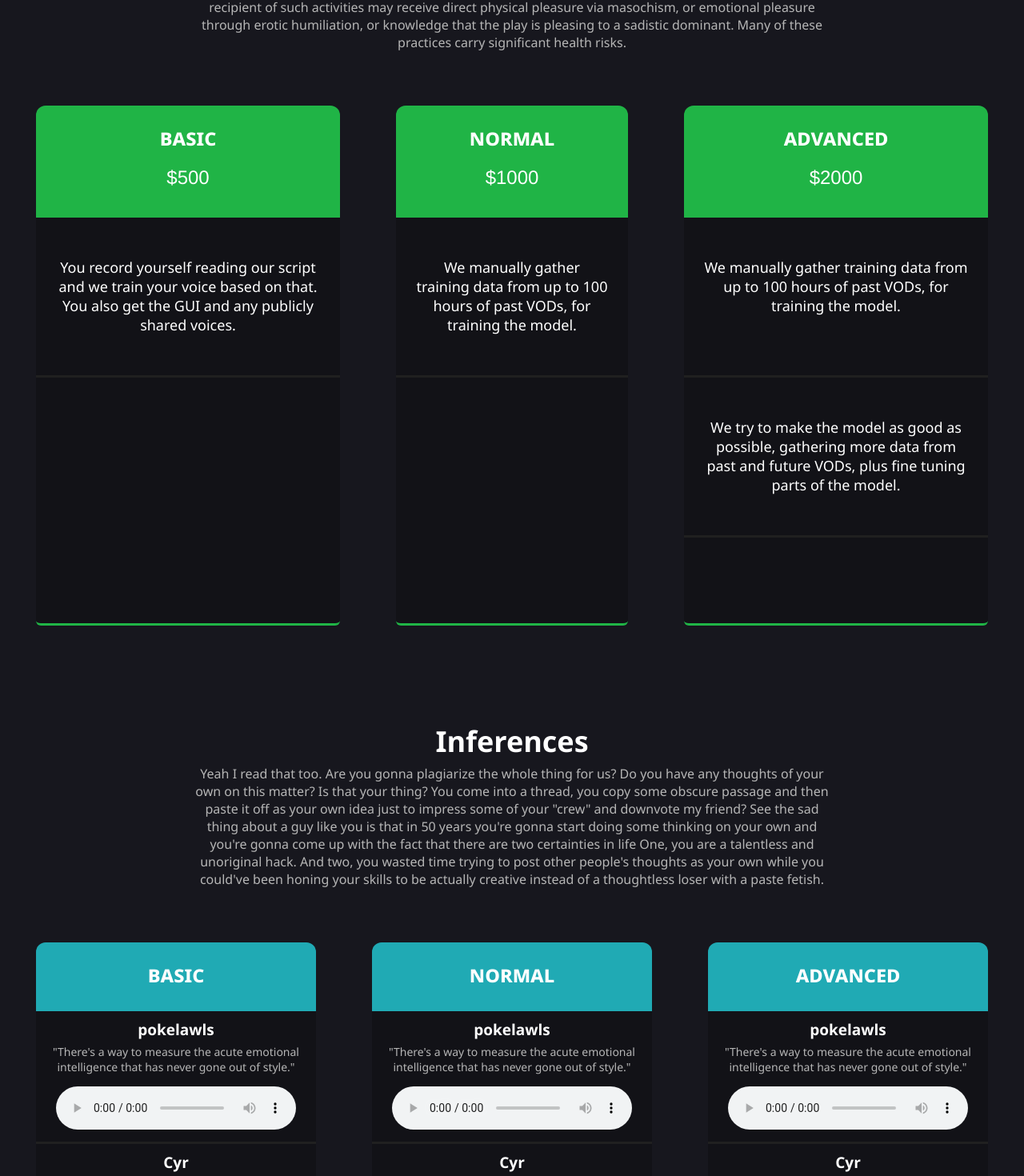
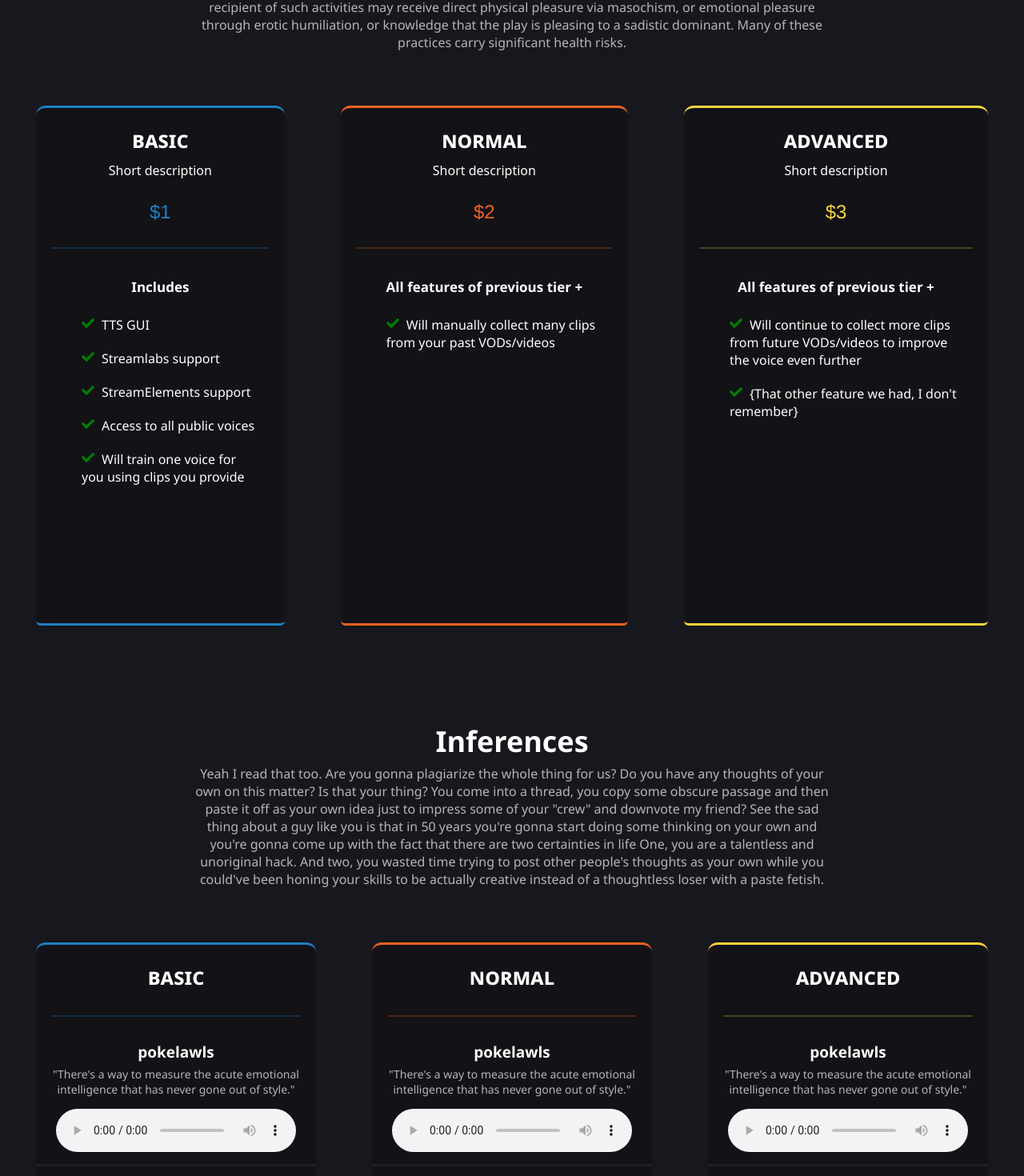
Before and after one commit to serg06/TTSLabs-Website, a React (Create React App) app: page / in a window 1280 px wide. Shown: the part 357-1827 px from the top of the page at 80% size. Built offline with nearby package versions, Linux system fonts and the light colour scheme.

Commit message:
changed tier style

```diff
--- a/src/components/InferenceTierCard.jsx
+++ b/src/components/InferenceTierCard.jsx
@@ -5,10 +5,11 @@
     {
         return(
             <div className="InferenceTierCard">
-                <header className="InferenceTierCardHeader">
+                <header className="InferenceTierCardHeader" style={{"border-top": "3px solid " + this.props.color}}>
                     <h1 className="InferenceTierCardTierName">{ this.props.tier_name }</h1>
+                    <hr className="InferenceTierCardHorizontalLine" style={{"border-top": "2px solid" + this.props.color}} />
                 </header>
-                <div className="InferenceTierCardBody">
+                <div className="InferenceTierCardBody" style={{"border-bottom": "3px solid " + this.props.color}}>
                     { this.props.inferences.map((inference, id) => <div><div className="InferenceTierCardInferenceName" key={ id }>{ inference.name }</div> <div className="InferenceTierCardInferenceText"> "{ inference.text }" </div> <div className="InferenceTierCardPlayer"><audio controls><source src={ inference.audio_url }></source></audio></div></div> )}
                 </div>
             </div>
--- a/src/components/InferenceTierList.jsx
+++ b/src/components/InferenceTierList.jsx
@@ -12,6 +12,7 @@
                                                 key={ tier.id }
                                                 tier_name={ tier.tier_name }
                                                 inferences={ tier.inferences }
+                                                color={ tier.color }
                                                 />) }
             </div>
         )
--- a/src/components/TierCard.jsx
+++ b/src/components/TierCard.jsx
@@ -1,16 +1,23 @@
 import React, { Component } from 'react';
+
+import checkmark from "../images/checkmark.svg"
 
 class Tier extends Component {
     render ()
     {
         return(
             <div className="TierCard">
-                <header className="TierCardHeader">
+                <header className="TierCardHeader" style={{"border-top": "3px solid " + this.props.color}}>
                     <h1 className="TierCardTierName">{ this.props.tier_name }</h1>
-                    <p className="TierCardPriceTag">${ this.props.price }</p>
+                    <p className="TierCardShortDescription">Short description</p>
+                    <p className="TierCardPriceTag" style={{color: this.props.color}}>${ this.props.price }</p>
+                    <hr className="TierCardHorizontalLine" style={{"border-top": "2px solid" + this.props.color}} />
                 </header>
-                <div className="TierCardBody">
-                    { this.props.descriptions.map((text, id) => <div key={ id } className="TierCardText">{ text }</div>) }
+                <div className="TierCardBody" style={{"border-bottom": "3px solid " + this.props.color}}>
+                    { this.props.id > 0 ? <div className="TierCardPreviousTierInfo">All features of previous tier +</div> : <div className="TierCardPreviousTierInfo">Includes</div>}
+                    <ul className="TierCardItemContainer">
+                        { this.props.descriptions.map((text, id) => <li key={ id } className="TierCardListItem">{ text }</li>) }
+                    </ul>
                 </div>
             </div>
         )
--- a/src/components/TierList.jsx
+++ b/src/components/TierList.jsx
@@ -13,6 +13,8 @@
                                                 tier_name={ tier.tier_name }
                                                 descriptions={ tier.descriptions }
                                                 price={ tier.price }
+                                                color={ tier.color }
+                                                id={ tier.id }
                                                 />) }
             </div>
         )
--- a/src/data/inference_tiers.json
+++ b/src/data/inference_tiers.json
@@ -2,6 +2,7 @@
     {
         "id": 0,
         "tier_name": "basic",
+        "color": "#1E81C3",
         "inferences": [
             {
                 "name": "pokelawls",
@@ -18,6 +19,7 @@
     {
         "id": 1,
         "tier_name": "normal",
+        "color": "#ED641E",
         "inferences": [
             {
                 "name": "pokelawls",
@@ -34,6 +36,7 @@
     {
         "id": 2,
         "tier_name": "advanced",
+        "color": "#FCD33D",
         "inferences": [
             {
                 "name": "pokelawls",
--- a/src/data/tiers.json
+++ b/src/data/tiers.json
@@ -2,26 +2,33 @@
     {
         "id": 0,
         "tier_name": "basic",
-        "price": 500,
+        "price": 1,
+        "color": "#1E81C3",
         "descriptions": [
-            "You record yourself reading our script and we train your voice based on that. You also get the GUI and any publicly shared voices."
+            "TTS GUI",
+            "Streamlabs support",
+            "StreamElements support",
+            "Access to all public voices",
+            "Will train one voice for you using clips you provide"
         ]
     },
     {
         "id": 1,
         "tier_name": "normal",
-        "price": 1000,
+        "price": 2,
+        "color": "#ED641E",
         "descriptions": [
-            "We manually gather training data from up to 100 hours of past VODs, for training the model."
+            "Will manually collect many clips from your past VODs/videos"
         ]
     },
     {
         "id": 2,
         "tier_name": "advanced",
-        "price": 2000,
+        "price": 3,
+        "color": "#FCD33D",
         "descriptions": [
-            "We manually gather training data from up to 100 hours of past VODs, for training the model.",
-            "We try to make the model as good as possible, gathering more data from past and future VODs, plus fine tuning parts of the model."
+            "Will continue to collect more clips from future VODs/videos to improve the voice even further",
+            "{That other feature we had, I don't remember}"
         ]
     }
 ]
--- a/src/style.css
+++ b/src/style.css
@@ -55,18 +55,20 @@
 }
 
 .TierCardHeader {
-    background-color:rgb(32, 180, 70);
     border-radius: 12px 12px 0px 0px;
+    background-color:rgb(18, 18, 23);
     font-size: 16px;
     padding: 20px;
-    border-bottom: none;
+}
+
+.TierCardHorizontalLine {
+    margin-top: 30px;
 }
 
 .TierCardBody {
     background-color:rgb(18, 18, 23);
     border-radius: 0px 0px 6px 6px;
     height: 100%;
-    border-bottom: 3px solid rgb(32, 180, 70);
 }
 
 .TierCardTierName {
@@ -78,16 +80,31 @@
     font: 24px "Franklin Gothic Medium";
 }
 
-.TierCardText {
-    border-bottom: 3px solid rgb(32, 32, 32);
-    min-height: 200px;
-    padding: 50px 25px 0px 25px;
-    display: flex;
-    text-align: center;
-    font: 18px "Segoe UI";
+.TierCardItemContainer {
+    margin-left: 25px;
 }
 
+.TierCardListItem {
+    list-style: none;
+    font: 16px "Segoe UI";
+    padding: 10px 30px 10px 0px;
+    text-align: left;
+}
 
+.TierCardPreviousTierInfo {
+    font: bold 17px "Segoe UI";
+    padding-bottom: 15px;
+}
+
+.TierCardListItem::before {
+    content: '';
+    display: inline-block;
+    height: 16px;
+    width: 16px;
+    background-repeat: no-repeat;
+    padding-left: 25px;
+    background-image: url("./images/checkmark.svg");
+}
 
 
 
@@ -119,7 +136,6 @@
     display: flex;
 }
 
-
 /* INFERENCE TIER CARD */
 .InferenceTierCard {
     display: flex;
@@ -130,11 +146,15 @@
 }
 
 .InferenceTierCardHeader {
-    background-color:rgb(32, 170, 180);
     border-radius: 12px 12px 0px 0px;
     font-size: 16px;
-    padding: 20px;
+    background-color:rgb(18, 18, 23);
+    padding: 20px 20px 5px 20px;
     border-bottom: none;
+}
+
+.InferenceTierCardHorizontalLine {
+    margin-top: 30px;
 }
 
 .InferenceTierCardBody {
@@ -143,7 +163,6 @@
     border-radius: 0px 0px 6px 6px;
     font: 18px "Segoe UI";
     height: 100%;
-    border-bottom: 3px solid rgb(32, 170, 180);
 }
 
 .InferenceTierCardTierName {
```
Also changed, not shown: src/images/checkmark.svg (added).
